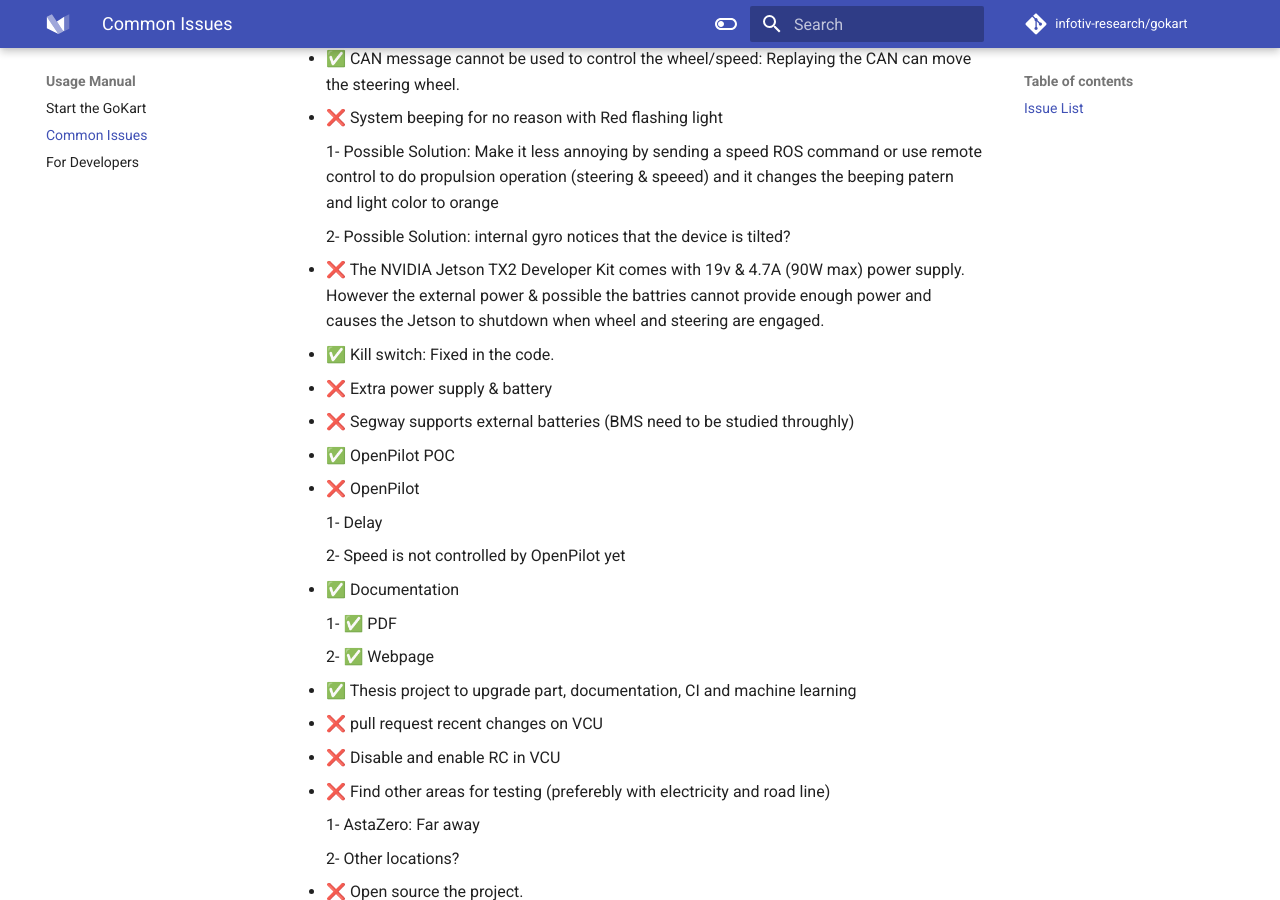
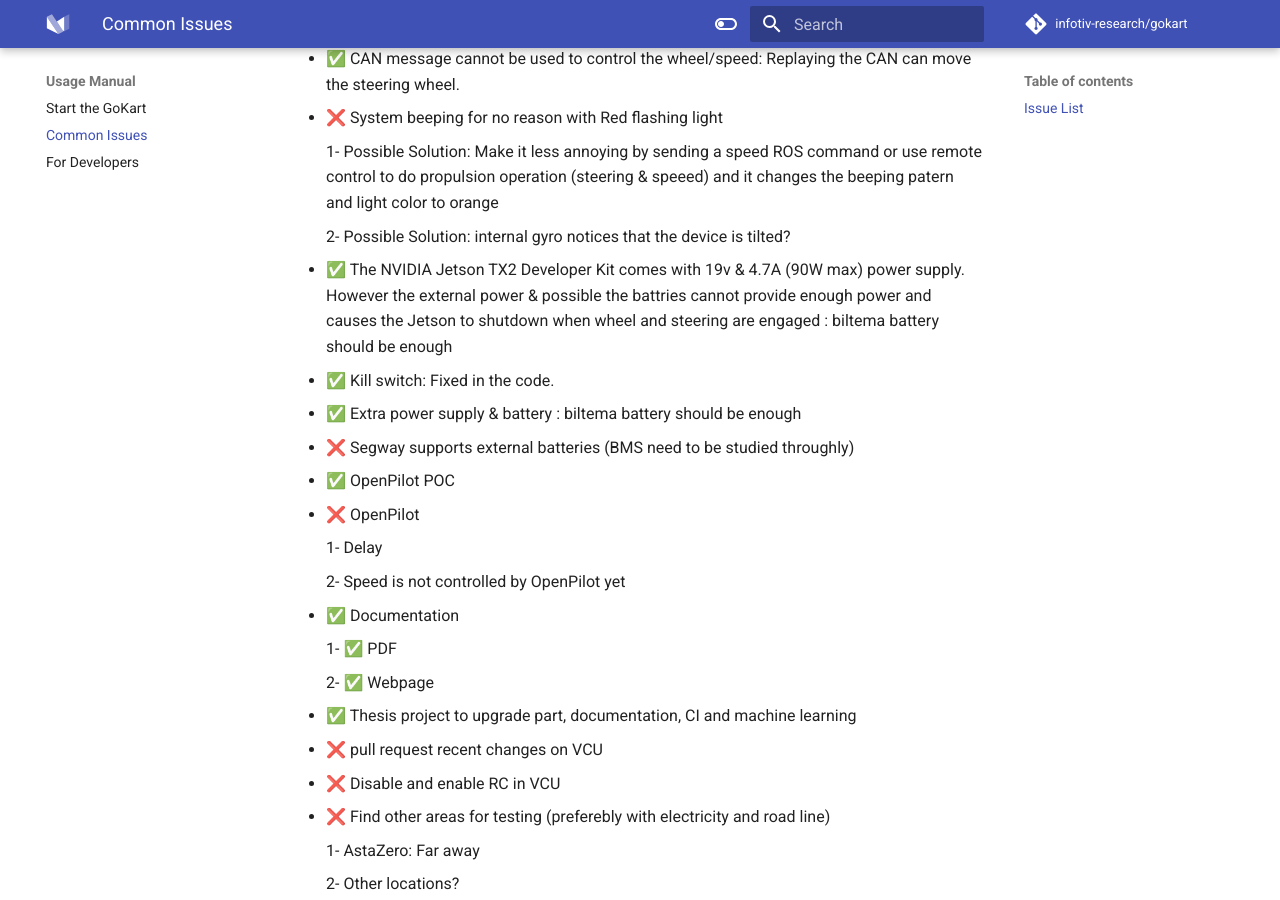
Before and after one commit to infotiv-research/gokart-documentation, an MkDocs documentation site: the page built from docs/issues-todo.md, in a window 1280 px wide and 900 px high, scrolled down 354 px. Built offline with MkDocs 1.6.1 and Material for MkDocs 9.7.7, drawn with Linux system fonts in a browser that asks for light colours.

Commit message:
Batttery and Powersupply information, checklist before onroad test

```diff
--- a/docs/issues-todo.md
+++ b/docs/issues-todo.md
@@ -10,9 +10,9 @@
 
     2- Possible Solution: internal gyro notices that the device is tilted?
 
-- ❌ The NVIDIA Jetson TX2 Developer Kit comes with 19v & 4.7A (90W max) power supply. However the external power & possible the battries cannot provide enough power and causes the Jetson to shutdown when wheel and steering are engaged.
+- ✅ The NVIDIA Jetson TX2 Developer Kit comes with 19v & 4.7A (90W max) power supply. However the external power & possible the battries cannot provide enough power and causes the Jetson to shutdown when wheel and steering are engaged : biltema battery should be enough
 - ✅ Kill switch: Fixed in the code.
-- ❌ Extra power supply & battery
+- ✅ Extra power supply & battery : biltema battery should be enough
 - ❌ Segway supports external batteries (BMS need to be studied throughly)
 - ✅ OpenPilot POC
 - ❌ OpenPilot
```
Also changed, not shown: docs/start.md (+36 -5 lines), docs/assets/images/battery.jpg (added), docs/assets/images/s8vk.jpg (added), 2 other files.
